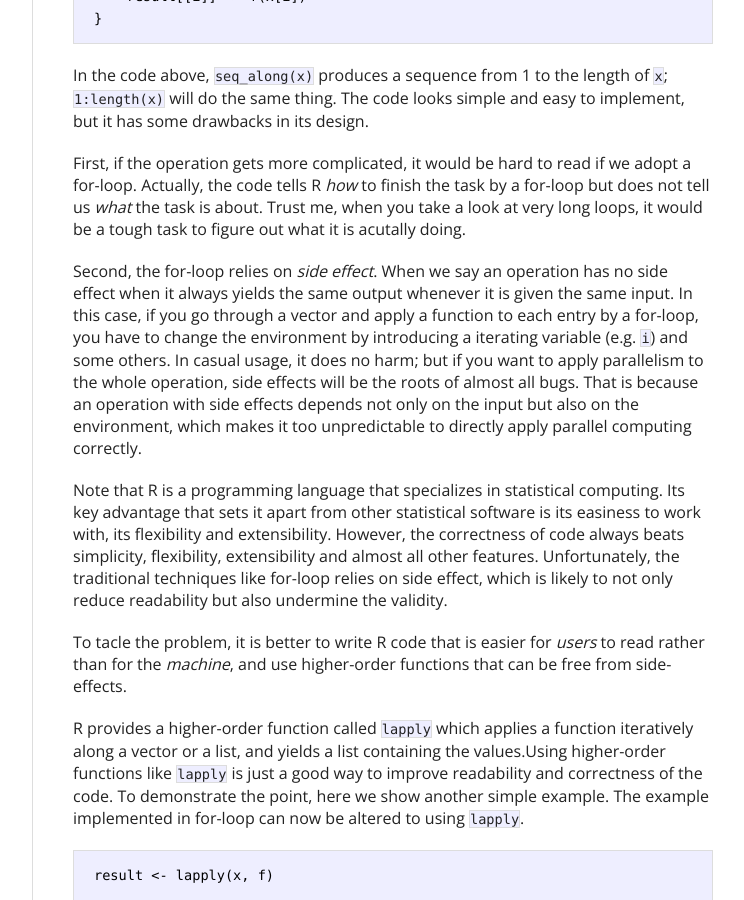
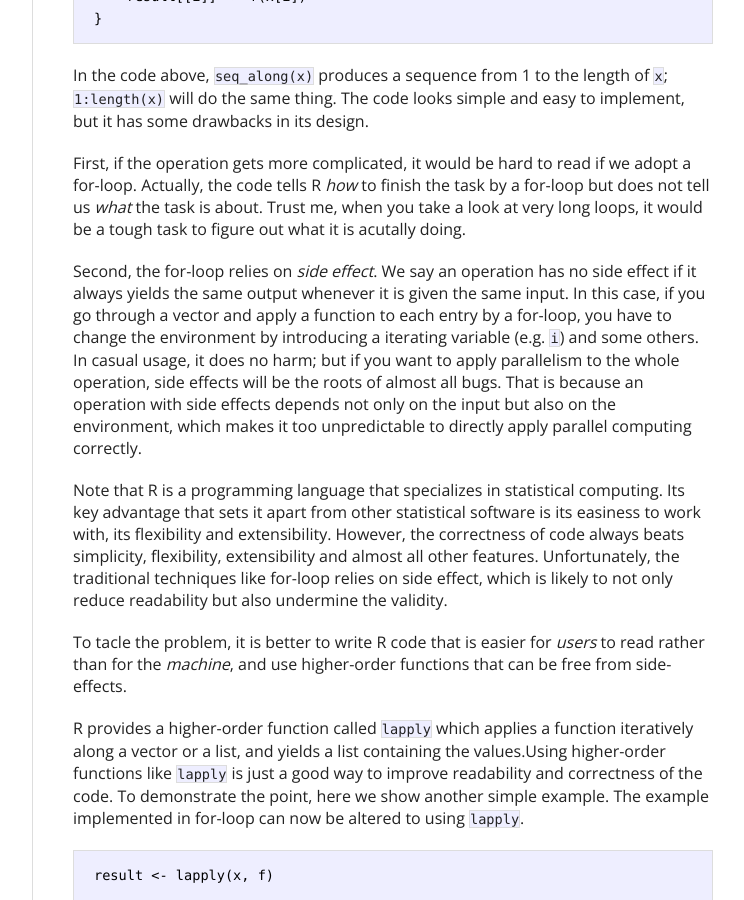
Before and after one commit to harryprince/renkun-ken.github.io, a Jekyll site: the page built from _posts/2014-03-15-a-brief-introduction-to-higher-order-functions-in-r.md, in a window 1280 px wide and 900 px high, scrolled down 1208 px. Shown: the whole window, without its empty margins (378-1122 px from the left). Built offline with Jekyll 4.4.1, drawn with Linux system fonts in a browser that asks for light colours; nearby versions of some CDN libraries; Markdown is read by kramdown in place of the engine named in the settings; comment, search, counter and statistics services are not loaded.

Commit message:
blog fix

```diff
--- a/_posts/2014-03-15-a-brief-introduction-to-higher-order-functions-in-r.md
+++ b/_posts/2014-03-15-a-brief-introduction-to-higher-order-functions-in-r.md
@@ -46,7 +46,7 @@ In the code above, `seq_along(x)` produces a sequence from 1 to the length of
 
 First, if the operation gets more complicated, it would be hard to read if we adopt a for-loop. Actually, the code tells R *how* to finish the task by a for-loop but does not tell us *what* the task is about. Trust me, when you take a look at very long loops, it would be a tough task to figure out what it is acutally doing.
 
-Second, the for-loop relies on *side effect*. When we say an operation has no side effect when it always yields the same output whenever it is given the same input. In this case, if you go through a vector and apply a function to each entry by a for-loop, you have to change the environment by introducing a iterating variable (e.g. `i`) and some others. In casual usage, it does no harm; but if you want to apply parallelism to the whole operation, side effects will be the roots of almost all bugs. That is because an operation with side effects depends not only on the input but also on the environment, which makes it too unpredictable to directly apply parallel computing correctly.
+Second, the for-loop relies on *side effect*. We say an operation has no side effect if it always yields the same output whenever it is given the same input. In this case, if you go through a vector and apply a function to each entry by a for-loop, you have to change the environment by introducing a iterating variable (e.g. `i`) and some others. In casual usage, it does no harm; but if you want to apply parallelism to the whole operation, side effects will be the roots of almost all bugs. That is because an operation with side effects depends not only on the input but also on the environment, which makes it too unpredictable to directly apply parallel computing correctly.
 
 Note that R is a programming language that specializes in statistical computing. Its key advantage that sets it apart from other statistical software is its easiness to work with, its flexibility and extensibility. However, the correctness of code always beats simplicity, flexibility, extensibility and almost all other features. Unfortunately, the traditional techniques like for-loop relies on side effect, which is likely to not only reduce readability but also undermine the validity.
 
```
